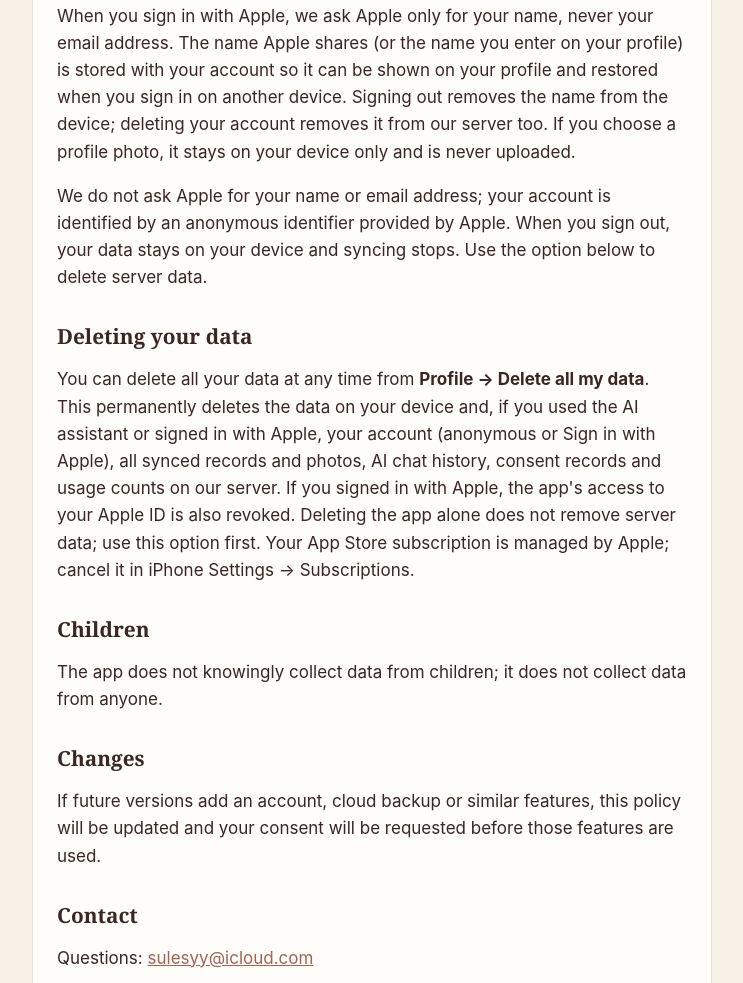
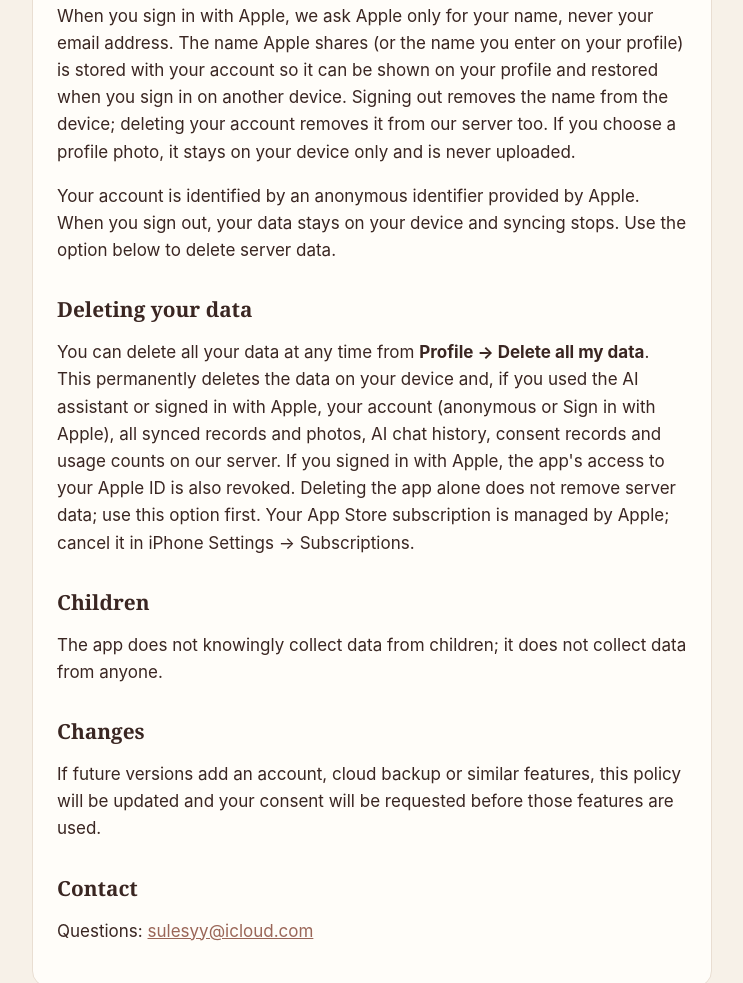
Before and after one commit to sulesyy/skinroutine, a plain HTML site: page privacy-en.html in a window 1280 px wide. Shown: the part 3002-3985 px from the top of the page, without its empty margins (268-1011 px from the left). Drawn offline with Linux system fonts and the light colour scheme.

Commit message:
Gizlilik: Apple ile girişte yalnızca ad istenir (çelişkili cümle kaldırıldı)

```diff
--- a/privacy-en.html
+++ b/privacy-en.html
@@ -53,7 +53,7 @@ a{color:var(--accent)}ul{padding-left:1.2em}li{margin:4px 0}p.meta{color:var(--m
 <h2>Account and sync</h2>
 <p>Sign in with Apple is optional. If you sign in, your profile (skin type, goals, ingredients you avoid, reminder settings), products, routines, routine completion records, skin diary and the photos attached to them are stored on our server (Supabase, EU – Ireland) so they appear on every device where you sign in with the same account. This data may include information about your skin condition. It is used only to provide the service, is never shared, and is not used for advertising or analytics. Access is limited to your account; photos are kept in private storage.</p>
 <p>When you sign in with Apple, we ask Apple only for your name, never your email address. The name Apple shares (or the name you enter on your profile) is stored with your account so it can be shown on your profile and restored when you sign in on another device. Signing out removes the name from the device; deleting your account removes it from our server too. If you choose a profile photo, it stays on your device only and is never uploaded.</p>
-<p>We do not ask Apple for your name or email address; your account is identified by an anonymous identifier provided by Apple. When you sign out, your data stays on your device and syncing stops. Use the option below to delete server data.</p>
+<p>Your account is identified by an anonymous identifier provided by Apple. When you sign out, your data stays on your device and syncing stops. Use the option below to delete server data.</p>
 <h2>Deleting your data</h2>
 <p>You can delete all your data at any time from <strong>Profile → Delete all my data</strong>. This permanently deletes the data on your device and, if you used the AI assistant or signed in with Apple, your account (anonymous or Sign in with Apple), all synced records and photos, AI chat history, consent records and usage counts on our server. If you signed in with Apple, the app's access to your Apple ID is also revoked. Deleting the app alone does not remove server data; use this option first. Your App Store subscription is managed by Apple; cancel it in iPhone Settings → Subscriptions.</p>
 <h2>Children</h2>
```
